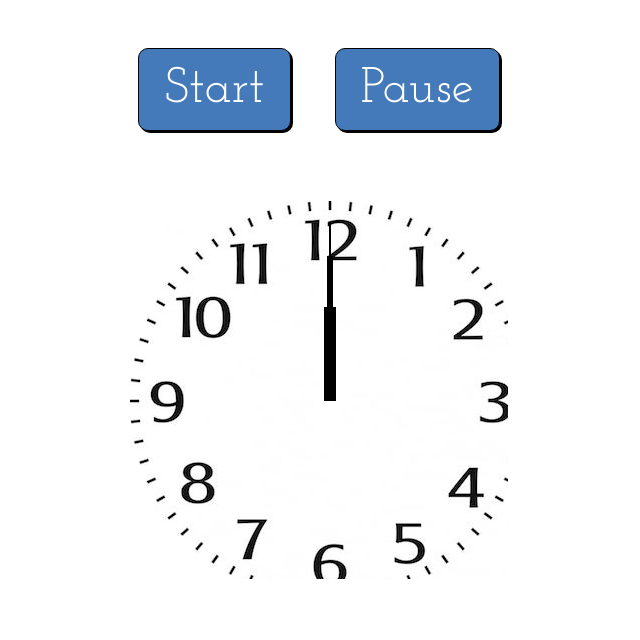
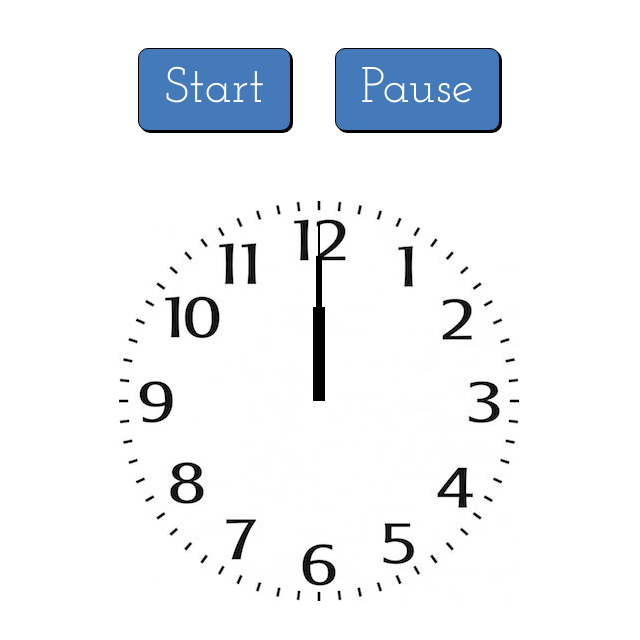
Before and after one commit to SEI2-jeddah/hw-week2-day3-DOM-timer, a plain HTML site: page index.html in a window 1280 px wide. Shown: the part 142-782 px from the top of the page, without its empty margins (321-961 px from the left). Drawn offline with nearby package versions, Linux system fonts and the light colour scheme.

Commit message:
finished making the clock work with pause working , fixed an issue with appearing

```diff
--- a/style.css
+++ b/style.css
@@ -30,8 +30,8 @@ button:hover{
 
 #clock {
   position: relative;
-  width: 378px;
-  height: 378px;
+  width: 400px;
+  height: 400px;
   background-image: url('/assets/img/clock_face.jpg');
   background-repeat: no-repeat;
   margin:auto;
```
